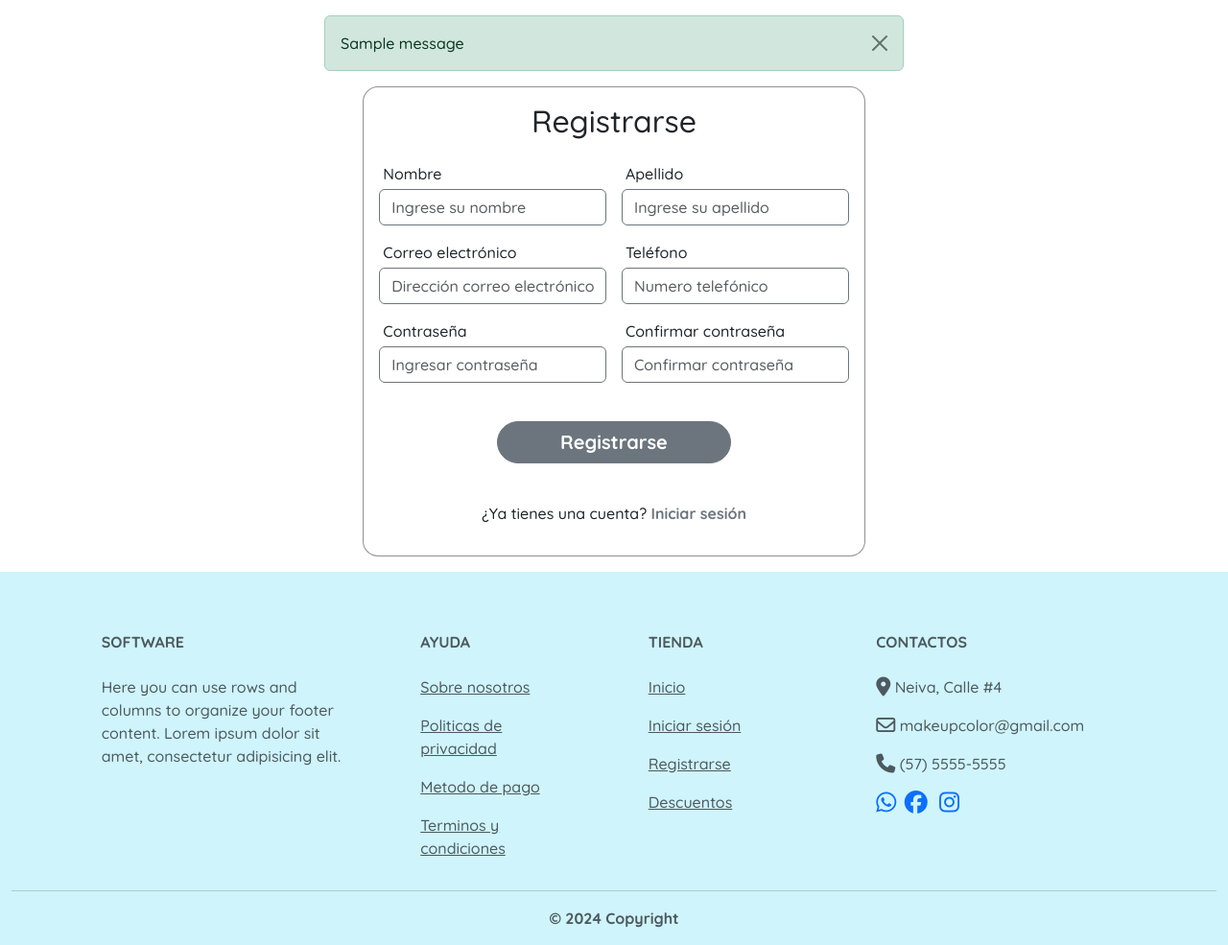
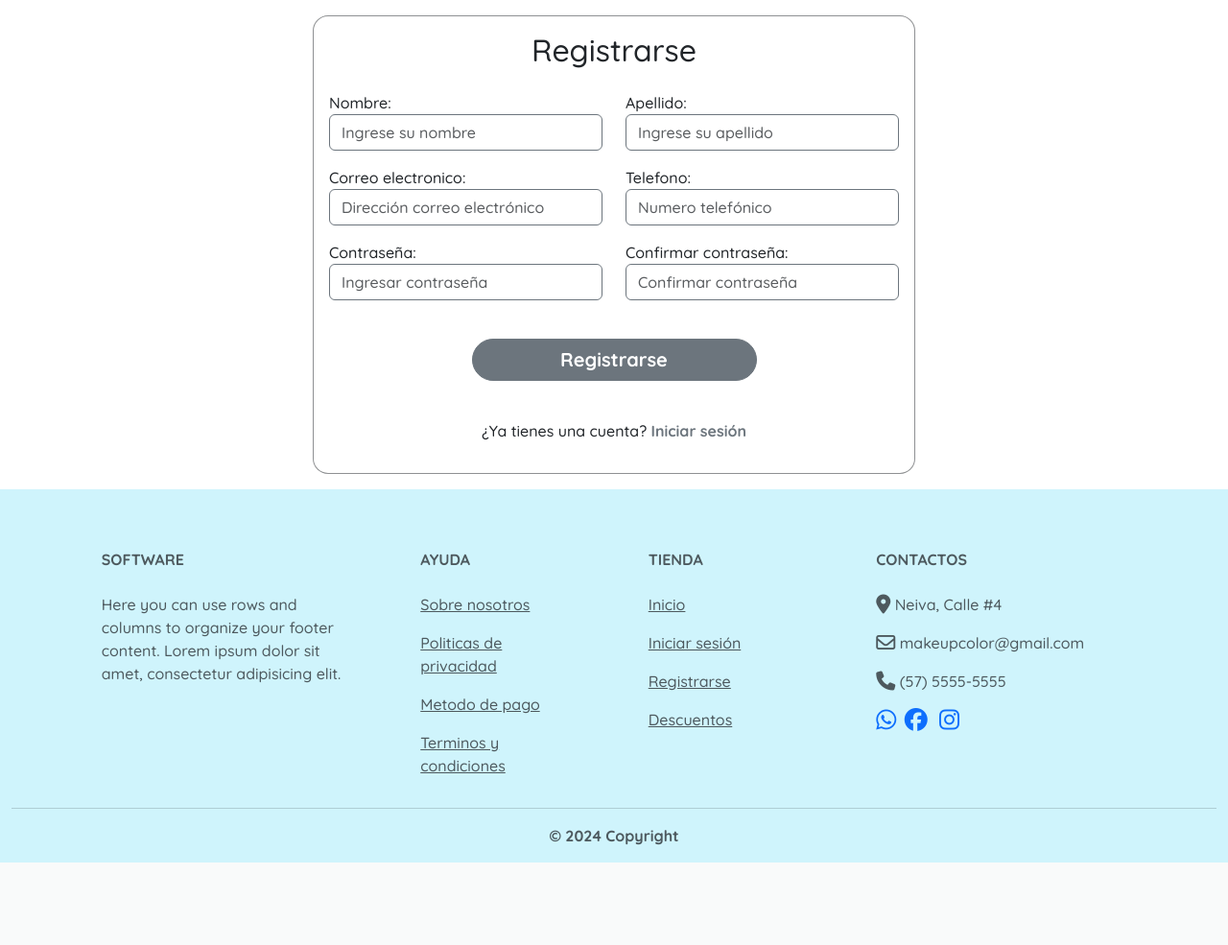
Before and after one commit to dairo2002/gadgetsfuture, a Django app: page /cuenta/registrarse/ in a window 1280 px wide. Shown: the part 124-1109 px from the top of the page at 96% size. After the commit the page ends 1023 px from the top, so only its background shows below. Run offline with Django 5.2, Linux system fonts and the light colour scheme; tables that the repository leaves empty hold one stand-in row (values such as "Sample post"); one stand-in notice (Sample message) is shown.

Commit message:
mas cambios

```diff
--- a/cuenta/forms.py
+++ b/cuenta/forms.py
@@ -1,4 +1,5 @@
 import re
+from typing import Any
 from django import forms
 from .models import Cuenta
 
@@ -12,21 +13,23 @@ from django.core.validators import validate_email
 class RegistroForms(forms.ModelForm):
     # Se crean estos campos que no estan en el modelo
     password = forms.CharField(
-        widget=forms.PasswordInput(attrs={"placeholder": "Ingresar contraseña"})
+        label="Contraseña",
+        widget=forms.PasswordInput(attrs={"placeholder": "Ingresar contraseña"}),
     )
 
     confirmar_password = forms.CharField(
-        widget=forms.PasswordInput(attrs={"placeholder": "Confirmar contraseña"})
+        label="Confirmar contraseña",
+        widget=forms.PasswordInput(attrs={"placeholder": "Confirmar contraseña"}),
     )
 
     class Meta:
         model = Cuenta
         # Traemos los campos del modelo de cuenta, que son aplicados al formulario,
-        # Solo es necesario guardar un campo de contraseña y se validan si concide para ser guardada
-        fields = ["nombre", "apellido", "telefono", "correo_electronico", "password"]
+        fields = ["nombre", "apellido", "correo_electronico", "telefono", "password"]
 
+    # ! Corregir buscar como utilizar el clean y como crear las funciones, para que manejen los errores
     # Funcion clean() validar campos
-    def clean(self):
+    def clean_password(self):  # funciona con el clean() solo
         cleaned_data = super(RegistroForms, self).clean()
 
         # Obtener los campos de contraseña y confirmar contraseña
@@ -38,6 +41,8 @@ class RegistroForms(forms.ModelForm):
         # Validamos si las dos contraseñas conciden
         if password != confirmar_password:
             raise forms.ValidationError("Las contraseñas no coinciden")
+
+        return password
 
         """
         # ! Corregir solo valida la primer validacion que hay en la funcion
@@ -111,4 +116,6 @@ class RegistroForms(forms.ModelForm):
 
         # Se itera para que cada campo tenga la misma clase
         for field in self.fields:
-            self.fields[field].widget.attrs["class"] = "form-control border-1 border-secondary"
+            self.fields[field].widget.attrs[
+                "class"
+            ] = "form-control border-1 border-secondary"
--- a/cuenta/urls.py
+++ b/cuenta/urls.py
@@ -7,6 +7,6 @@ urlpatterns = [
     path("cerrar_sesion/", views.cerrar_sesion, name="cerrar_sesion"),
 
     path("recuperar_password/", views.recuperar_password, name="recuperar_password"),
-    path("cambiar_password/<uidb64>/<token>", views.enlace_cambiar_pwd, name="enlace_cambiar_pwd"),
+    path("cambiar_password/<uidb64>/<token>/", views.enlace_cambiar_pwd, name="enlace_cambiar_pwd"),
     path("restablecer_password/", views.restablecer_password, name="restablecer_password"),
 ]
--- a/cuenta/views.py
+++ b/cuenta/views.py
@@ -42,7 +42,7 @@ def registrarse(request):
             crear_usuario.telefono = telefono
             crear_usuario.save()  # Se guarda este usuario en la db
 
-            messages.success(request, "Registro exito!")
+            messages.success(request, f"Registro exito {crear_usuario.nombre} {crear_usuario.apellido}")
             return redirect("index")
     else:
         # obtener los campos de formulario vacios
@@ -100,7 +100,7 @@ def recuperar_password(request):
                 {
                     "usuario": usuario,
                     "dominio": current_site,
-                    "uid": urlsafe_base64_encode(force_bytes(usuario.id)),
+                    "uid": urlsafe_base64_encode(force_bytes(usuario.pk)),
                     "token": default_token_generator.make_token(usuario),
                 },
             )
@@ -131,7 +131,7 @@ def enlace_cambiar_pwd(request, uidb64, token):
     if user is not None and default_token_generator.check_token(user, token):
         request.session["uid"] = uid
         messages.success(request, "Por favor restablecer la contraseña")
-        return redirect("enlace_recuperar_pwd")
+        return redirect("restablecer_password")
     else:
         messages.success(request, "Este enlace ha caducado!")
         return redirect("inicio_sesion")
--- a/templates/cuenta/inicio_sesion.html
+++ b/templates/cuenta/inicio_sesion.html
@@ -1,9 +1,6 @@
 {% extends 'base.html' %}
 {% block content %}
   <div>
-    <div class="mx-auto w-50 mt-3">
-      {% include 'include/alertas.html' %}
-    </div>
     <div class="card border-dark border-opacity-50 col-12 col-sm-10 col-md-8 col-lg-5 rounded-4 text-dark mx-auto my-3">
       <h2 class="text-center mt-4">Iniciar Sesión</h2>
       <form action="{% url 'inicio_sesion' %}" method="POST" class="row g-3 m-2 p-2 d-flex justify-content-center">
--- a/templates/cuenta/mensaje_cambiar_pwd.html
+++ b/templates/cuenta/mensaje_cambiar_pwd.html
@@ -1,11 +1,10 @@
 {% autoescape off %}
 
-Hola {{usuario.nombre}}
 Hola {{usuario.usuario_nombre_completo}}
 
 
 Por favor, haga click en el enlace para recuperar la contraseña
-http://{{dominio}}{% url 'enlace_cambiar_pwd' uidb=uid token=token%}
+http://{{dominio}}{% url 'enlace_cambiar_pwd' uidb64=uid token=token%}
 
 
 Si crees que no eres tú, ignora este correo electrónico
--- a/templates/cuenta/recuperar_password.html
+++ b/templates/cuenta/recuperar_password.html
@@ -7,11 +7,11 @@
     <div class="col-12 col-sm-9 col-md-7 col-lg-4 card border-dark border-opacity-50 rounded-4 text-dark">
       <h1 class="text-center mt-4">Recuperar Contraseña</h1>
       <form action="{% url 'recuperar_password' %}" method="POST" class="row g-3 m-2 p-2 d-flex justify-content-center">
+        {% csrf_token %}
         <div class="col-11 mb-3">
           <label class="form-label mx-1 mb-1">Correo electrónico</label>
           <input type="text" name="correo_electronico" class="form-control border-1 border-secondary" placeholder="Dirección de su correo electrónico" required />
         </div>
-        <a href="{% url 'restablecer_password' %}">ssssssssss</a>
         <div class="my-3 d-flex justify-content-center">
           <button class="btn btn-secondary col-6 rounded-pill fw-semibold fs-5" type="submit">Enviar</button>
         </div>
--- a/templates/cuenta/registrarse.html
+++ b/templates/cuenta/registrarse.html
@@ -2,56 +2,25 @@
 {% block content %}
   <!-- Mensajes de inicio sesión -->
   <div>
-    <div class="mx-auto w-50 mt-3">
-      {% include 'include/alertas.html' %}
-    </div>
-
-    <div class="card border-dark border-opacity-50 col-12 col-sm-10 col-md-8 col-lg-5 rounded-4 text-dark mx-auto my-3">
+    <div class="card border-dark border-opacity-50 col-md-10 col-lg-6 rounded-4 text-dark mx-auto my-3">
+      {% comment %}col-md-6{% endcomment %}
       <h2 class="text-center mt-3">Registrarse</h2>
       <form action="{% url 'registrarse' %}" method="POST" class="row g-3 p-3">
         {% csrf_token %}
-        <div class="col-6">
-          <label class="form-label mx-1 mb-1">Nombre</label>
-          {% comment %} <input type="text" name="nombre" class="form-control border-dark border-opacity-50" required /> {% endcomment %}
-          {{ form.nombre }}
-        </div>
-        <div class="col-6">
-          <label class="form-label mx-1 mb-1">Apellido</label>
-          {% comment %} <input type="text" name="apellido" class="form-control border-dark border-opacity-50" required /> {% endcomment %}
-          {{ form.apellido }}
-        </div>
-        <div class="col-6">
-          <label class="form-label mx-1 mb-1">Correo electrónico</label>
-          {% comment %} <input type="email" name="correo_electronico" class="form-control border-dark border-opacity-50" required /> {% endcomment %}
-          {{ form.correo_electronico }}
-        </div>
-        <div class="col-6">
-          <label class="form-label mx-1 mb-1">Teléfono</label>
-          {% comment %} <input type="text" name="telefono" class="form-control border-dark border-opacity-50" /> {% endcomment %}
-          {{ form.telefono }}
-        </div>
-        <div class="col-6">
-          <label class="form-label mx-1 mb-1">Contraseña</label>
-          {% comment %} <input type="password" name="password" class="form-control border-dark border-opacity-50" required /> {% endcomment %}
-          {{ form.password }}
-        </div>
-        <div class="col-6">
-          <label class="form-label mx-1 mb-1">Confirmar contraseña</label>
-          {% comment %} <input type="password" name="confirmar_password" class="form-control border-dark border-opacity-50" required /> {% endcomment %}
-          {{ form.confirmar_password }}
+        <div class="d-flex">
+          <div class="row">
+            {% for field in form %}
+              <div class="col-12 col-md-6 mb-3">
+                {{ field.label_tag }}
+                {{ field }}
+                {% for error in field.errors %}
+                  <small><i class="fa-solid fa-circle-exclamation" style="color: #c60c0c;"></i> {{ error }}</small>
+                {% endfor %}
+              </div>
+            {% endfor %}
+          </div>
         </div>
 
-        <div>
-          {% for field in form %}
-            {% if field.errors %}
-              <ul>
-                {% for error in field.errors %}
-                  <li>{{ error }}</li>
-                {% endfor %}
-              </ul>
-            {% endif %}
-          {% endfor %}
-        </div>
 
         <div class="my-4 d-flex justify-content-center">
           <button class="btn btn-secondary col-6 rounded-pill fw-semibold fs-5" type="submit">Registrarse</button>
--- a/templates/cuenta/restablecer_password.html
+++ b/templates/cuenta/restablecer_password.html
@@ -7,6 +7,7 @@
     <div class="col-12 col-sm-9 col-md-7 col-lg-4 card border-dark border-opacity-50 rounded-4 text-dark">
       <h1 class="text-center mt-4">Cambiar contraseña</h1>
       <form action="{% url 'restablecer_password' %}" method="POST" class="row g-3 m-2 p-2 d-flex justify-content-center">
+        {% csrf_token %}
         <div class="col-11">
           <label class="form-label mx-1 mb-1">Nueva contraseña</label>
           <input name="nueva_password" type="password" class="form-control border-1 border-secondary" placeholder="Nueva contraseña" required />
--- a/templates/include/alertas.html
+++ b/templates/include/alertas.html
@@ -1,10 +1,12 @@
 {% if messages %}
     {% for message in messages %}
     <div id="message" class="container">
-        <div{% if message.tags %} class="alert alert-{{ message.tags }} alert-dismissible"{% endif %} role="alert">
+        <div{% if message.tags %} class="alert alert-{{ message.tags }}"{% endif %} role="alert">
             {% if message.level == DEFAULT_MESSAGE_LEVELS.ERROR %}{% endif %}
+            <div class="d-flex justify-content-between align-content-center">
                 {{ message }}
-                <button type="button" class="btn-close" data-bs-dismiss="alert" aria-label="Close"></button>
+                <button type="button" class="btn-close" data-bs-dismiss="alert"></button>
+            </div>
         </div>
     </div>
     {% endfor %}
```
Also changed, not shown: config/settings.py (+8 -0 lines).
